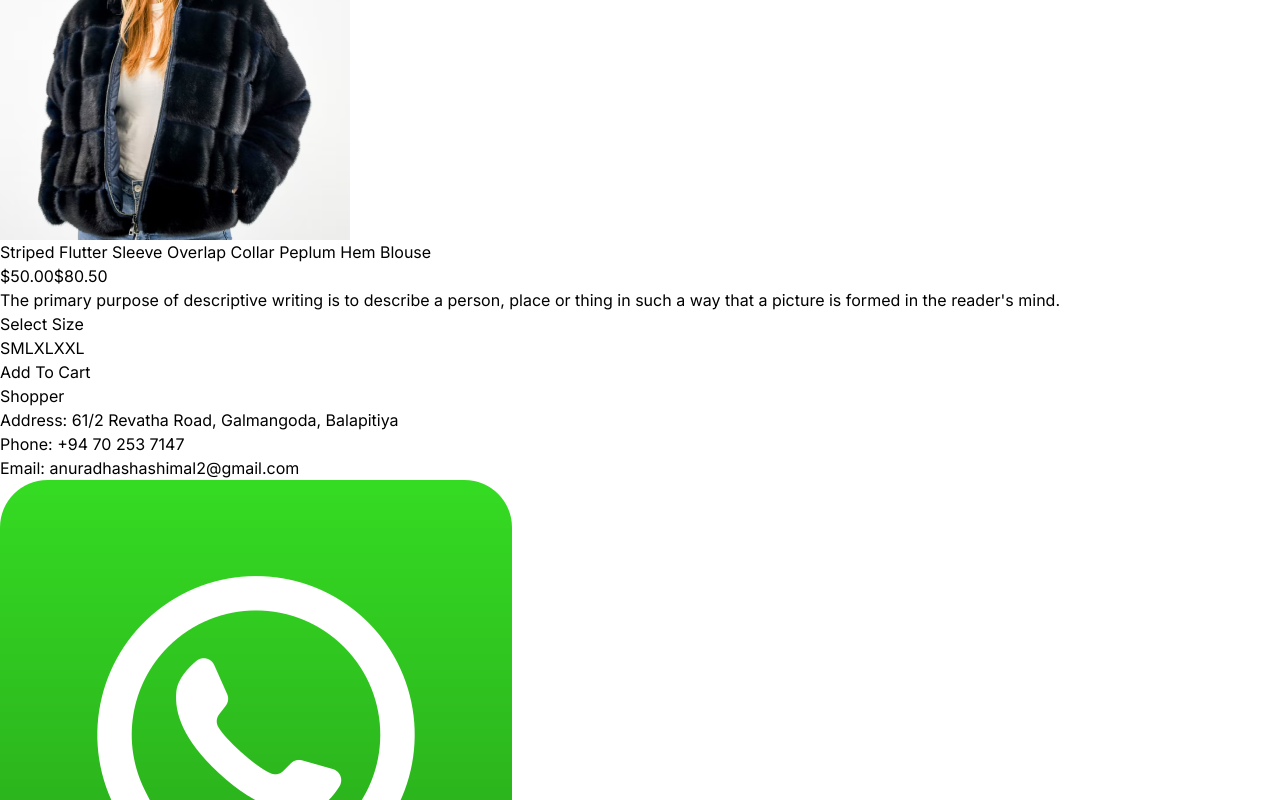
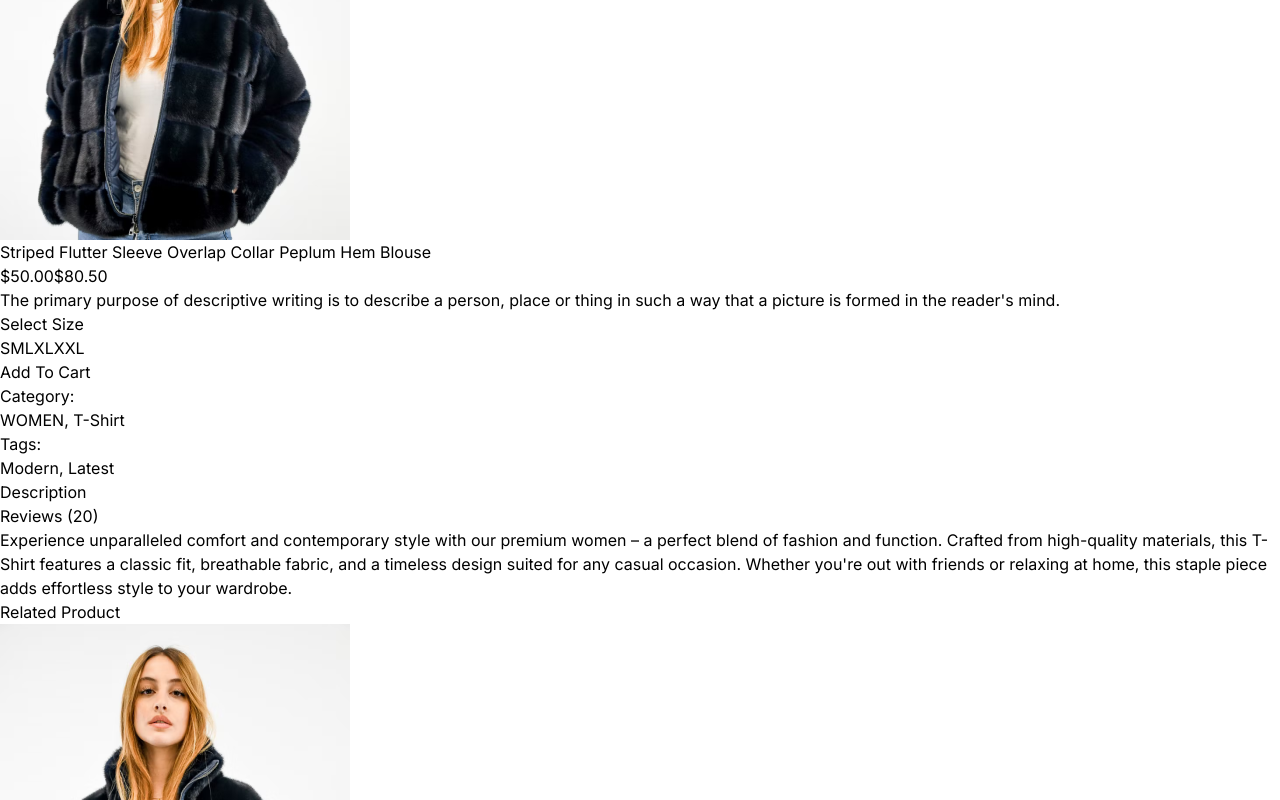
Before and after one commit to Anuradhadesilva/WearNest, a React app in the folder frontend/: page /product/1 in a window 1280 px wide. Shown: the part 1475-2275 px from the top of the page. Built offline with nearby package versions, Linux system fonts and the light colour scheme; the HTML template or start-up script is replaced by a standard one.

Commit message:
Create related display product

```diff
--- a/frontend/src/Components/Breadcrums/Breadcrum.jsx
+++ b/frontend/src/Components/Breadcrums/Breadcrum.jsx
@@ -3,7 +3,7 @@ import React from 'react'
 export const Breadcrum = (props) => {
     const { product } = props;
     return (
-        <div className='max-w-7xl mx-auto'>
+        <div className='max-w-7xl mx-auto mt-2 text-sm'>
             Home <span className="mx-2"> &gt; </span> Shop <span className="mx-2"> &gt; </span> {product.category} <span className="mx-2"> &gt; </span> {product.name}
         </div>
     )
--- a/frontend/src/Components/Item/Item.jsx
+++ b/frontend/src/Components/Item/Item.jsx
@@ -5,7 +5,7 @@ import { Link } from 'react-router-dom'
 export const Item = ({ id, name, image, old_price, new_price }) => {
     return (
         <div className="bg-white rounded-xl shadow-md p-4 flex flex-col items-center space-y-3 hover:scale-105 transition-all">
-            <Link to={`/product/${id}`}>
+            <Link to={`/product/${id}`} onClick={() => window.scrollTo(0, 0)}>
                 <img src={image} alt={name} className="object-contain" />
             </Link>
             <h3 className="text-lg font-semibold text-center">{name}</h3>
--- a/frontend/src/Components/Popular/Popular.jsx
+++ b/frontend/src/Components/Popular/Popular.jsx
@@ -1,5 +1,5 @@
 import React from 'react'
-import data_product from '../Assets/data'
+import data_product from '../Assets/data_product'
 import { Item } from '../Item/Item'
 import { motion } from "motion/react"
 
--- a/frontend/src/Components/ProductDisplay/ProductDisplay.jsx
+++ b/frontend/src/Components/ProductDisplay/ProductDisplay.jsx
@@ -1,5 +1,6 @@
-import { button, div } from 'motion/react-m';
-import React, { useState } from 'react';
+import React, { useEffect, useState } from 'react';
+import { Item } from '../Item/Item';
+import data_product from '../Assets/data_product';
 
 export const ProductDisplay = ({ product }) => {
     const images = [
@@ -15,50 +16,74 @@ export const ProductDisplay = ({ product }) => {
 
     const [mainImage, setMainImage] = useState(images[0]);
     const [size, setSize] = useState(null);
+
+    useEffect(() => {
+        setMainImage(product.image)
+    }, [product]);
+
     return (
-        <div className="min-h-screen flex gap-4 justify-center items-center">
+        <div className="flex flex-col items-center justify-center ">
+            <div className='flex gap-8 flex-wrap justify-center items-center mt-6'>
                 <div className='flex flex-col gap-4'>
                     {images.map((img, idx) => (
                         <img
                             key={idx}
                             src={img}
-                        className={`w-[80px] h-[100px] object-cover cursor-pointer border rounded  ${mainImage === img ? 'border-black' : 'border-gray-300'
-                            }`}
+                            className={`w-[80px] h-[100px] object-cover cursor-pointer border rounded ${mainImage === img ? 'border-black' : 'border-gray-300'}`}
                             onClick={() => setMainImage(img)}
-                    />))
-                }
+                        />
+                    ))}
                 </div>
                 <div>
                     <img src={mainImage} alt="" className="w-[320px] h-[450px] object-cover rounded" />
                 </div>
-            <div className='space-y-6'>
+                <div className='space-y-6 h-[450px] overflow-y-auto'>
                     <h3 className="text-2xl font-semibold max-w-[500px]">{product.name}</h3>
                     <div className="flex gap-2 text-base">
                         <span className="text-red-600 font-bold">${product.new_price.toFixed(2)}</span>
                         <span className="line-through text-gray-500">${product.old_price.toFixed(2)}</span>
                     </div>
                     <p className="text-sm font-normal max-w-[500px]">The primary purpose of descriptive writing is to describe a person, place or thing in such a way that a picture is formed in the reader's mind.</p>
+                    <div className='space-y-2'>
                         <h2>Select Size</h2>
-                <div className='flex flex-row gap-2'>
+                        <div className='flex flex-row gap-2 flex-wrap'>
                             {sizes.map((s, index) => (
                                 <button
                                     key={index}
                                     onClick={() => setSize(s)}
-                            className={`px-4 py-3  text-xs rounded transition
-                                ${size === s
-                                    ? 'bg-red-500 text-white hover:bg-red-600'
-                                    : 'bg-gray-200 hover:bg-gray-300'
-                                }`}
+                                    className={`px-4 py-3 text-xs rounded transition ${size === s ? 'bg-red-500 text-white hover:bg-red-600' : 'bg-gray-200 hover:bg-gray-300'}`}
                                 >
                                     {s}
                                 </button>
                             ))}
                         </div>
+                    </div>
                     <div>
                         <button className='px-4 py-2 bg-red-500 text-white rounded hover:bg-red-600'>Add To Cart</button>
                     </div>
+                    <div className='space-y-1'>
+                        <div className='flex gap-1'>
+                            <h2 className='text-sm font-semibold'>Category:</h2>
+                            <h2 className='text-sm '>{product.category.toUpperCase()}, T-Shirt</h2>
                         </div>
-
+                        <div className='flex gap-1'>
+                            <h2 className='text-sm font-semibold'>Tags:</h2>
+                            <h2 className='text-sm '>Modern, Latest</h2>
+                        </div>
+                    </div>
+                </div>
+            </div>
+            <div className="mt-10 px-4 max-w-[960px] w-full border 'border-gray-300 p-4">
+                <div className="flex flex-wrap gap-4 mb-4">
+                    <h2 className="text-lg font-semibold border 'border-gray-300 py-2 px-4">Description</h2>
+                    <h2 className="text-lg font-semibold border 'border-gray-300 py-2 px-4">Reviews (20)</h2>
+                </div>
+                <p className="text-sm text-gray-700">
+                    Experience unparalleled comfort and contemporary style with our premium {product.category.toLowerCase()} – a perfect blend of fashion and function.
+                    Crafted from high-quality materials, this T-Shirt features a classic fit, breathable fabric, and a timeless design suited for any casual occasion.
+                    Whether you're out with friends or relaxing at home, this staple piece adds effortless style to your wardrobe.
+                </p>
+            </div>
         </div>
     );
 };
--- /dev/null
+++ b/frontend/src/Components/RelatedProduct/RelatedProduct.jsx
@@ -0,0 +1,24 @@
+import React from 'react'
+import { Item } from '../Item/Item'
+import data_product from '../Assets/data_product';
+
+
+export const RelatedProduct = () => {
+    return (
+        <div className="max-w-5xl mx-auto px-4 text-center py-6">
+            <h2 className='font-semibold text-2xl mb-5 underline'>Related Product</h2>
+            <div className="grid grid-cols-1 sm:grid-cols-2 md:grid-cols-4 gap-8">
+                {data_product.map((item) => (
+                    <Item
+                        key={item.id}
+                        id={item.id}
+                        name={item.name}
+                        image={item.image}
+                        new_price={item.new_price}
+                        old_price={item.old_price}
+                    />
+                ))}
+            </div>
+        </div>
+    )
+}
--- a/frontend/src/Pages/Product.jsx
+++ b/frontend/src/Pages/Product.jsx
@@ -3,6 +3,7 @@ import { useParams } from 'react-router-dom';
 import { ShopContext } from '../Contexts/ShopContext';
 import { Breadcrum } from '../Components/Breadcrums/Breadcrum';
 import { ProductDisplay } from '../Components/ProductDisplay/ProductDisplay';
+import { RelatedProduct } from '../Components/RelatedProduct/RelatedProduct';
 
 export const Product = () => {
     const { all_product } = useContext(ShopContext);
@@ -16,6 +17,7 @@ export const Product = () => {
         <div>
             <Breadcrum product={product} />
             <ProductDisplay product={product} />
+            <RelatedProduct />
         </div>
     );
 };
```
Also changed, not shown: frontend/src/Components/Assets/data_product.js (renamed from frontend/src/Components/Assets/data.js). Lines whose indentation alone changed are shown as unchanged.
